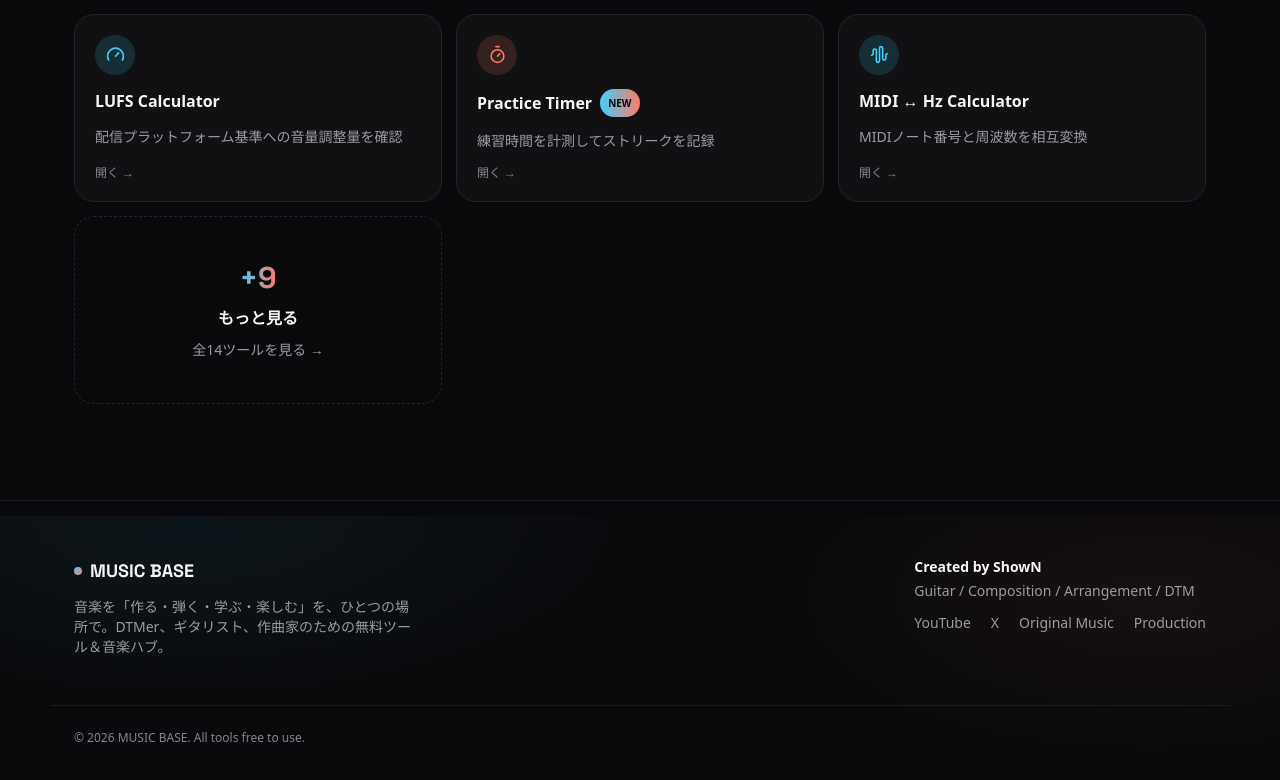
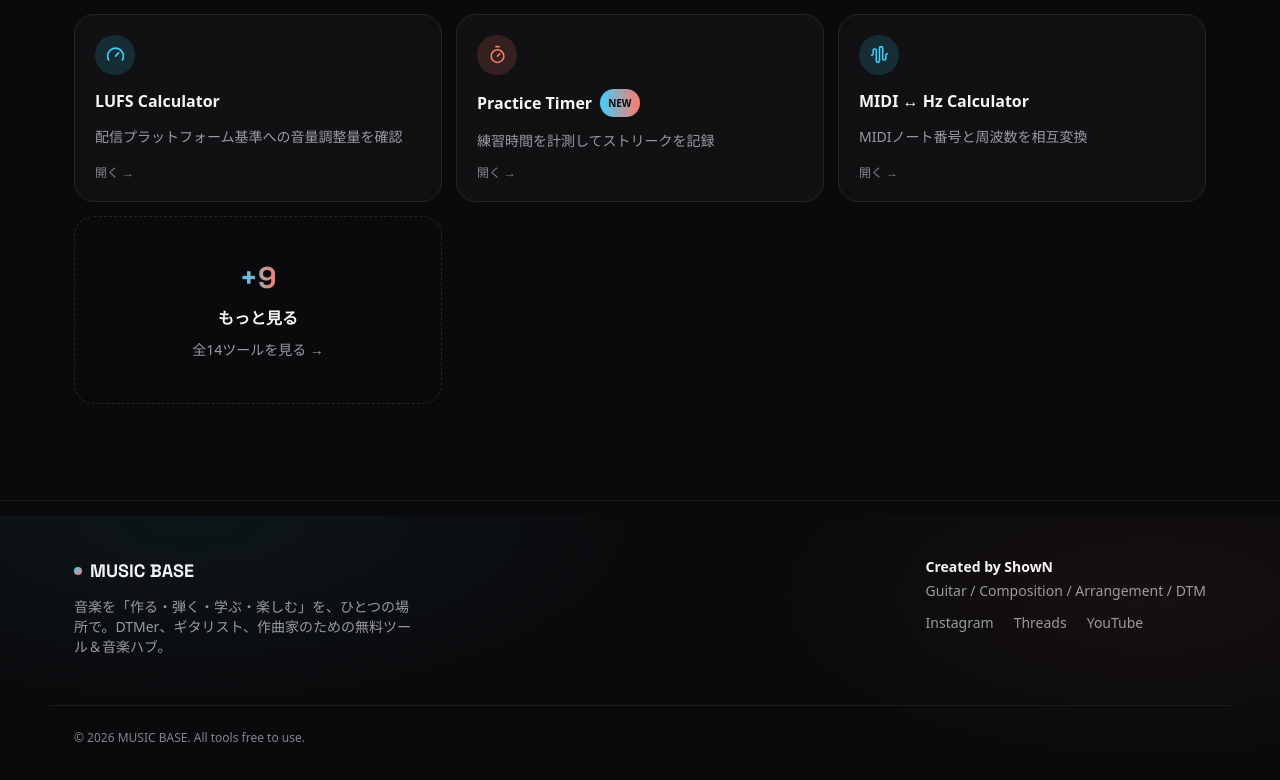
Before and after one commit to shownakasone/music-base, a Next.js app: page / in a window 1280 px wide. Shown: the part 1084-1864 px from the top of the page. Built offline with nearby package versions, Linux system fonts and the light colour scheme.

Commit message:
Update footer social links to Instagram, Threads, YouTube

```diff
--- a/components/Footer.tsx
+++ b/components/Footer.tsx
@@ -15,10 +15,9 @@ export default function Footer() {
           <div className="mb-1 text-sm font-semibold text-text">Created by ShowN</div>
           <div>Guitar / Composition / Arrangement / DTM</div>
           <div className="mt-3 flex gap-5">
-            <a className="hover:text-accent2" href="#">YouTube</a>
-            <a className="hover:text-accent2" href="#">X</a>
-            <a className="hover:text-accent2" href="#">Original Music</a>
-            <a className="hover:text-accent2" href="#">Production</a>
+            <a className="hover:text-accent2" href="https://www.instagram.com/shownakasone/" target="_blank" rel="noopener noreferrer">Instagram</a>
+            <a className="hover:text-accent2" href="https://www.threads.com/@shownakasone" target="_blank" rel="noopener noreferrer">Threads</a>
+            <a className="hover:text-accent2" href="https://www.youtube.com/@Show-Naka" target="_blank" rel="noopener noreferrer">YouTube</a>
           </div>
         </div>
       </div>
```
